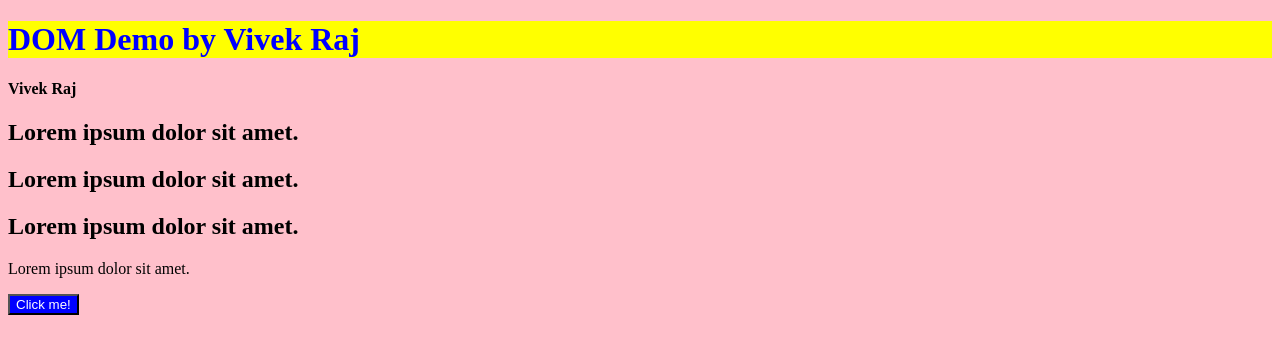
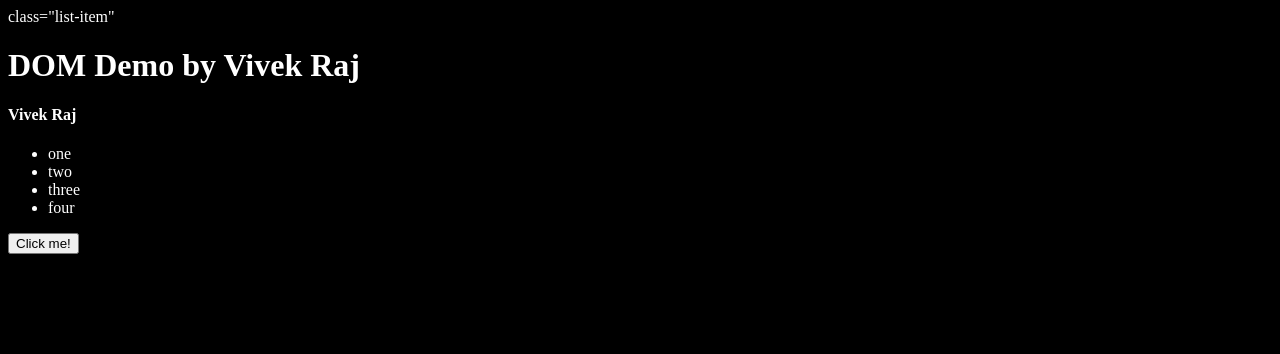
Before and after one commit to Vivek9988/JavaScript_JS, a plain HTML site: page 06_dom/one.html in a window 1280 px wide. Drawn offline with Linux system fonts and the light colour scheme.

Commit message:
new code

```diff
--- a/06_dom/one.css
+++ b/06_dom/one.css
@@ -1,12 +1,5 @@
-h1{
-    color: blue;
-    background-color:yellow;
-}
+
 body{
-    background-color: pink;
-}
-
-button{
-    background-color:blue;
+    background-color:black;
     color: white;
 }
--- a/06_dom/one.html
+++ b/06_dom/one.html
@@ -4,19 +4,19 @@
     <meta charset="UTF-8">
     <title>Dom learning</title>
     <link rel="stylesheet" href="one.css"/>
-</head>
+</head> class="list-item"
 <body>
 
-    <h1 id="tittle">DOM Demo by Vivek Raj </h1>
-
-
+    <h1 id="tittle" class="heading">DOM Demo by Vivek Raj </h1>
     <h4 class="vivek">Vivek Raj</h4>
 
 
-    <h2>Lorem ipsum dolor sit amet.</h2>
-    <h2>Lorem ipsum dolor sit amet.</h2>
-    <h2>Lorem ipsum dolor sit amet.</h2>
-    <p>Lorem ipsum dolor sit amet.</p>
+    <ul >
+        <li class="list-item">one</li>
+        <li class="list-item">two</li>
+        <li class="list-item">three</li>
+        <li class="list-item">four</li>
+    </ul>
 
 
     <button>Click me!</button>
```
Also changed, not shown: 06_dom/Element.html (added, +23 -0 lines), 07_Events/five.html (added, +17 -0 lines).
